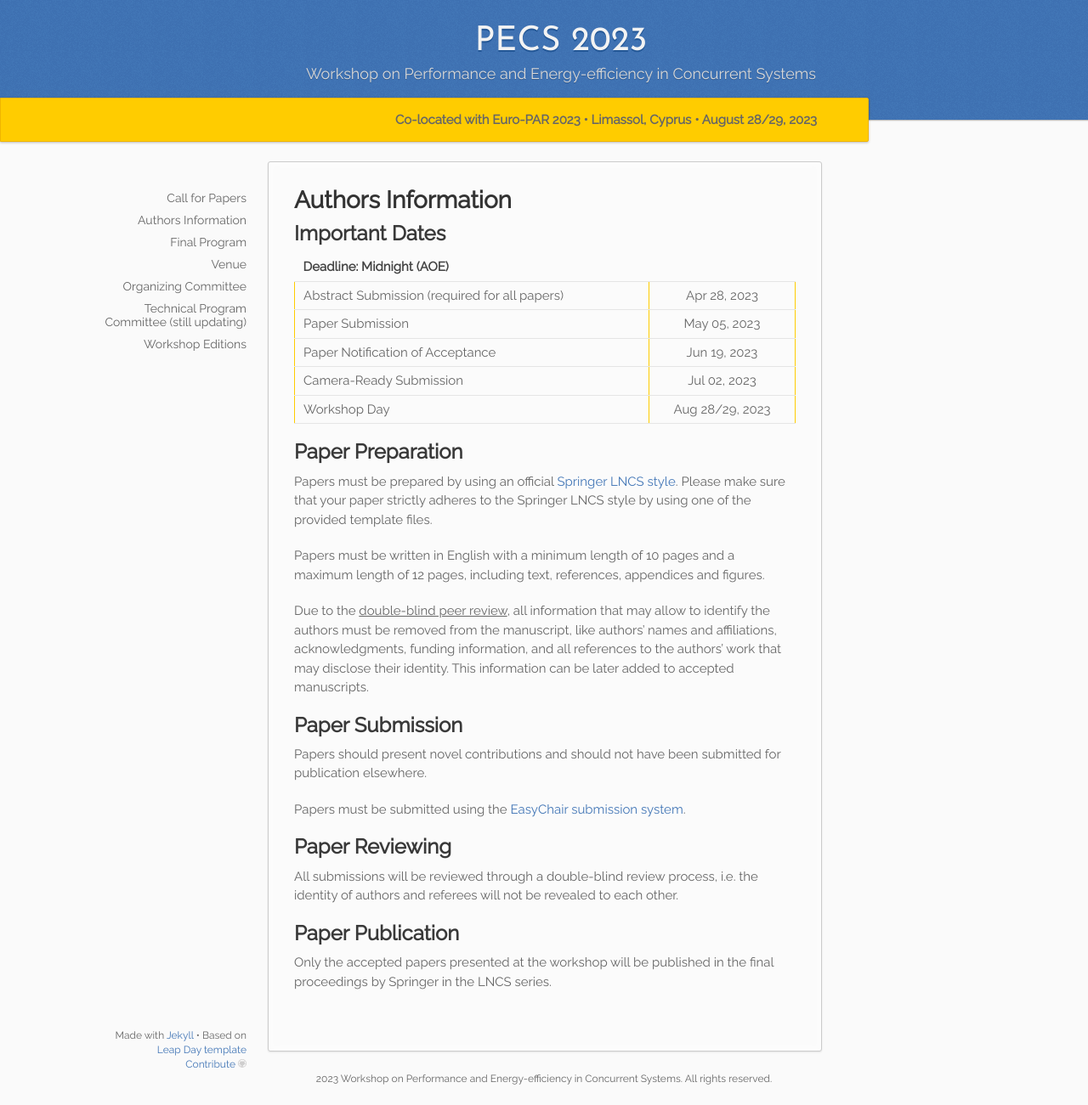
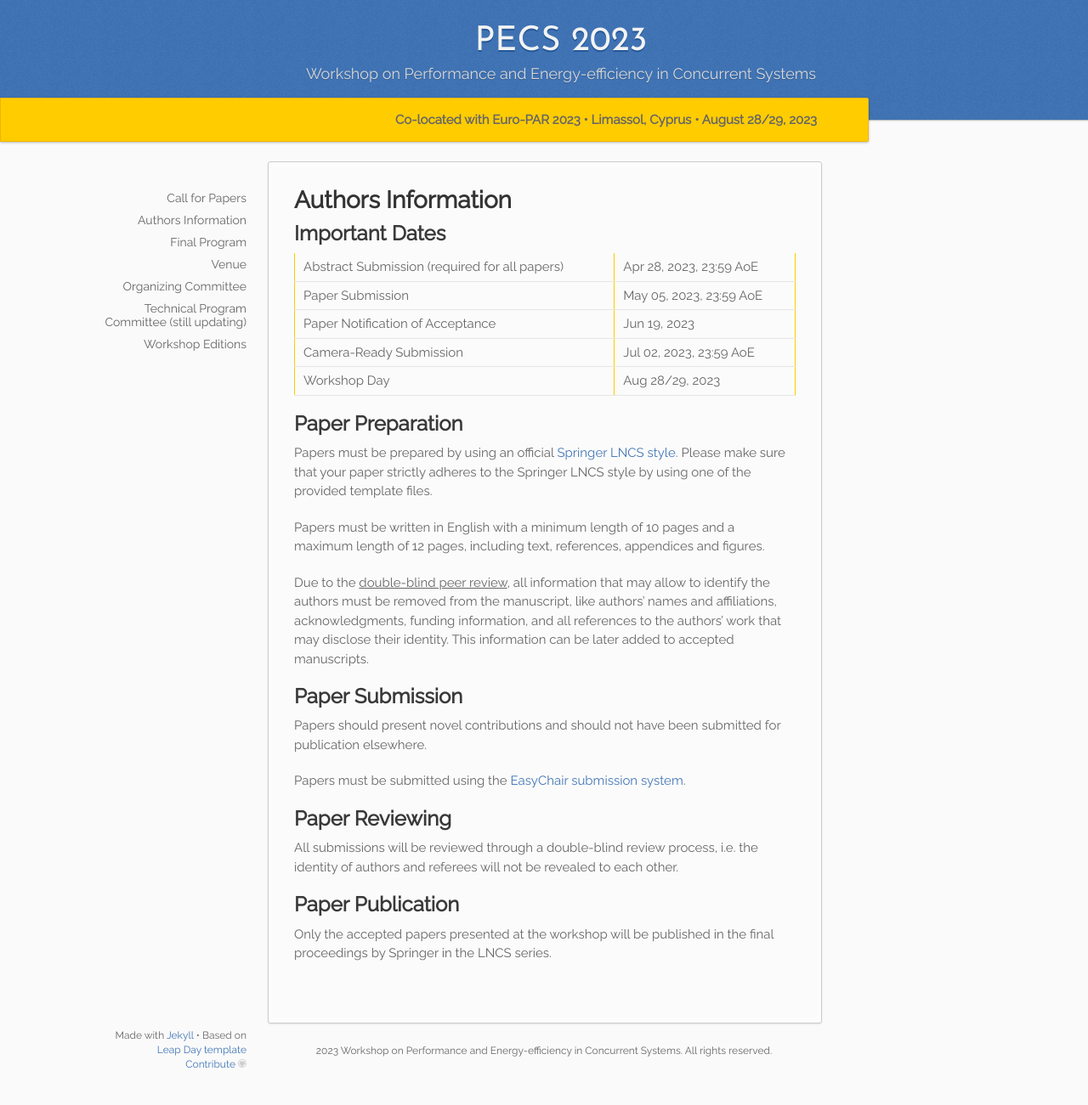
Before and after one commit to pecs-workshop/pecs-workshop.github.io, a Jekyll site: the page built from _2023/03.authors.md, in a window 1280 px wide and 1301 px high. Shown: the whole window at 85% size. Built offline with Jekyll 4.4.1, drawn with Linux system fonts in a browser that asks for light colours.

Commit message:
Text re-organised

```diff
--- a/_2023/_important_dates.md
+++ b/_2023/_important_dates.md
@@ -1,10 +1,9 @@
 
 
 
-| Deadline: Midnight (AOE)                      |     |
 |:----------------------------------------------|:---:|
-| Abstract Submission (required for all papers) | Apr 28, 2023       |
-| Paper Submission                              | May 05, 2023       |
-| Paper Notification of Acceptance              | Jun 19, 2023       |
-| Camera-Ready Submission                       | Jul 02, 2023       |
-| Workshop Day                                  | Aug 28/29, 2023    |
+| Abstract Submission (required for all papers) | Apr 28, 2023, 23:59 AoE    |
+| Paper Submission                              | May 05, 2023, 23:59 AoE	|
+| Paper Notification of Acceptance              | Jun 19, 2023       	|
+| Camera-Ready Submission                       | Jul 02, 2023, 23:59 AoE   	|
+| Workshop Day                                  | Aug 28/29, 2023    	|
```
